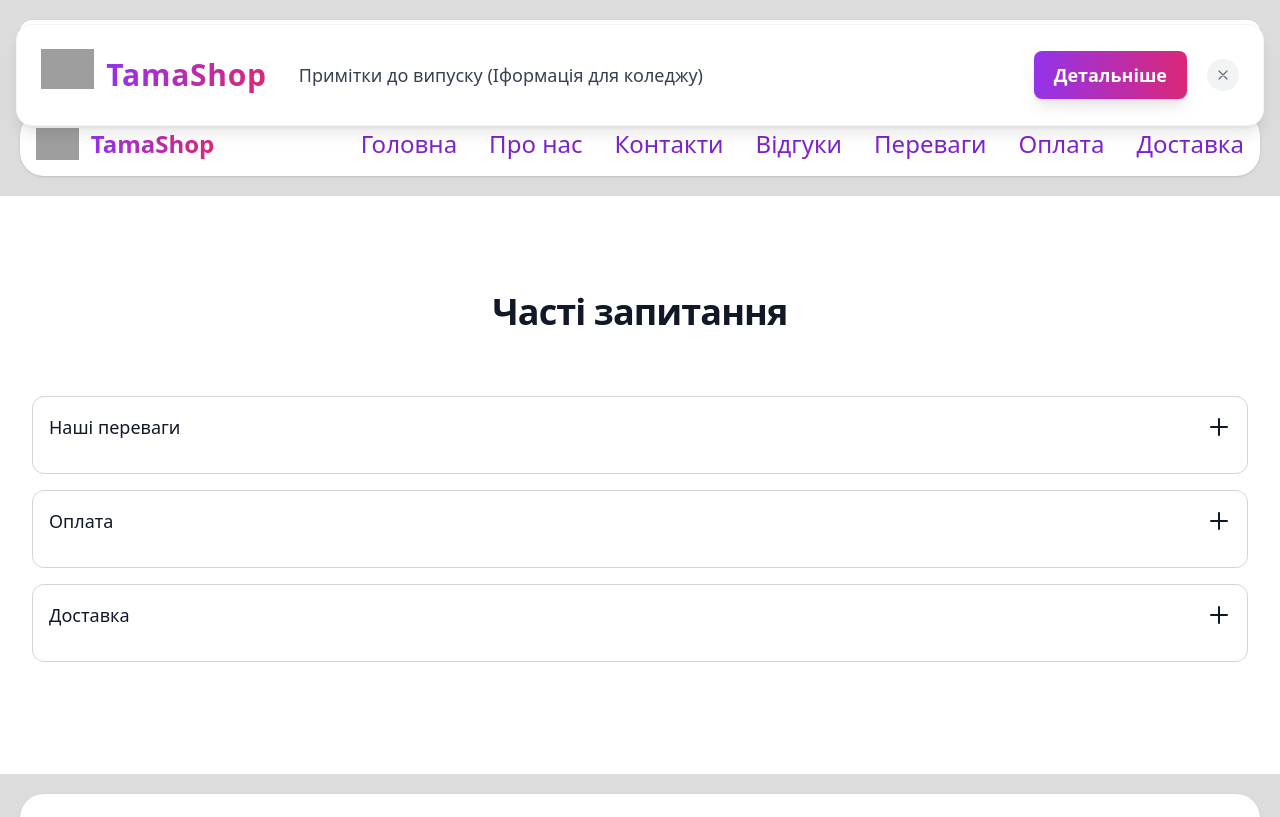
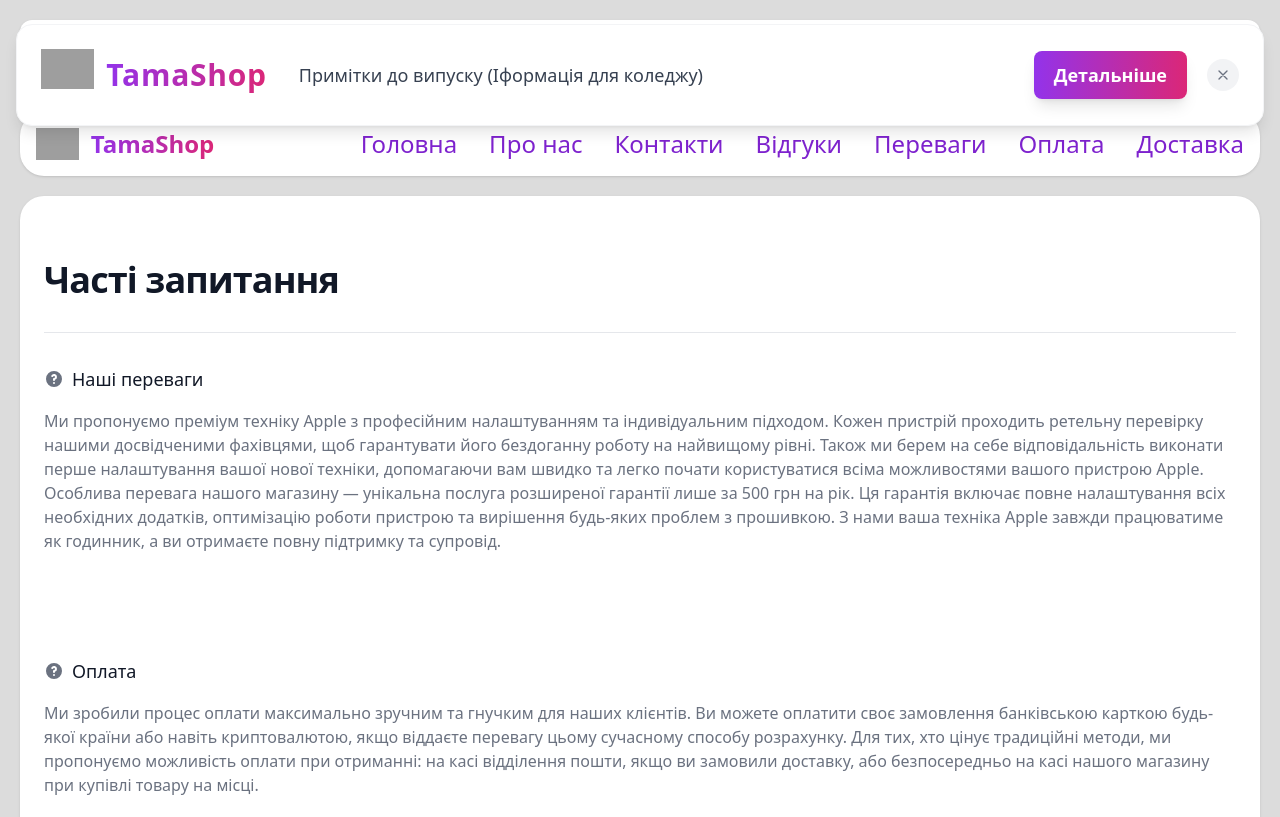
Before and after one commit to PelykhIhor/TamaShop, a Next.js app: page /faq in a window 1280 px wide. Shown: the top 817 px of the page. Built offline with nearby package versions, Linux system fonts and the light colour scheme; grey boxes are pictures that could not be loaded.

Commit message:
Update faq.js

```diff
--- a/src/pages/faq.js
+++ b/src/pages/faq.js
@@ -1,5 +1,7 @@
 import Layout from '@/components/Layout';
 import React from 'react';
+import Image from 'next/image';
+
 
 const faqData = [
     {
@@ -22,16 +24,14 @@ const faqData = [
 export default function FAQ() {
     return (
         <Layout>
-      <section className="py-24 bg-white dark:bg-gray-900">
-        <div className="mx-auto max-w-7xl px-4 sm:px-6 lg:px-8">
-          <div className="mb-16 text-center">
-            <h2 className="text-4xl font-bold tracking-tight text-gray-900 dark:text-white">
+            <section className="bg-white dark:bg-gray-900 m-5 rounded-3xl shadow">
+                <div className="py-8 px-4 mx-auto max-w-screen-xl sm:py-16 lg:px-6">
+                    <h2 className="mb-8 text-4xl tracking-tight font-extrabold text-gray-900 dark:text-white">
                         Часті запитання
                     </h2>
-          </div>
-          <div className="accordion-group">
+                    <div className="grid pt-8 text-left border-t border-gray-200 dark:border-gray-700 md:gap-16 md:grid-cols-1">
                         {faqData.map((faq, index) => (
-              <AccordionItem key={index} id={faq.id} question={faq.question} answer={faq.answer} />
+                            <FAQItem key={index} id={faq.id} question={faq.question} answer={faq.answer} />
                         ))}
                     </div>
                 </div>
@@ -40,40 +40,14 @@ export default function FAQ() {
     );
 }
 
-function AccordionItem({ id, question, answer }) {
+function FAQItem({ id, question, answer }) {
     return (
-    <div
-      className="accordion-item border border-solid border-gray-300 rounded-xl mb-4 p-4 transition-all duration-500 bg-white dark:bg-gray-800 dark:border-gray-600"
-      id={id}
-    >
-      <button
-        className="accordion-toggle group w-full text-left flex justify-between items-center text-lg font-medium text-gray-900 dark:text-white"
-        aria-controls={`collapse-${id}`}
-        aria-expanded="false"
-      >
-        <h5>{question}</h5>
-        <span className="transition-transform duration-300 group-hover:rotate-90">
-          <svg
-            className="w-6 h-6"
-            fill="none"
-            stroke="currentColor"
-            viewBox="0 0 24 24"
-            xmlns="http://www.w3.org/2000/svg"
-          >
-            <path
-              strokeLinecap="round"
-              strokeLinejoin="round"
-              strokeWidth={2}
-              d="M12 4v16m8-8H4"
-            />
-          </svg>
-        </span>
-      </button>
-      <div
-        id={`collapse-${id}`}
-        className="accordion-content mt-4 overflow-hidden max-h-0 transition-all duration-500"
-      >
-        <p className="text-gray-700 dark:text-gray-400">
+        <div id={id} className="mb-10">
+            <h3 className="flex items-center mb-4 text-lg font-medium text-gray-900 dark:text-white">
+                <Icon />
+                {question}
+            </h3>
+            <p className="text-gray-500 dark:text-gray-400">
                 {answer.split('\n').map((line, index) => (
                     <span key={index}>
                         {line}
@@ -82,6 +56,22 @@ function AccordionItem({ id, question, answer }) {
                 ))}
             </p>
         </div>
-    </div>
     );
 }
+
+function Icon() {
+    return (
+        <svg
+            className="flex-shrink-0 mr-2 w-5 h-5 text-gray-500 dark:text-gray-400"
+            fill="currentColor"
+            viewBox="0 0 20 20"
+            xmlns="http://www.w3.org/2000/svg"
+        >
+            <path
+                fillRule="evenodd"
+                d="M18 10a8 8 0 11-16 0 8 8 0 0116 0zm-8-3a1 1 0 00-.867.5 1 1 0 11-1.731-1A3 3 0 0113 8a3.001 3.001 0 01-2 2.83V11a1 1 0 11-2 0v-1a1 1 0 011-1 1 1 0 100-2zm0 8a1 1 0 100-2 1 1 0 000 2z"
+                clipRule="evenodd"
+            />
+        </svg>
+    );
+}
```
Lines whose indentation alone changed are shown as unchanged.
